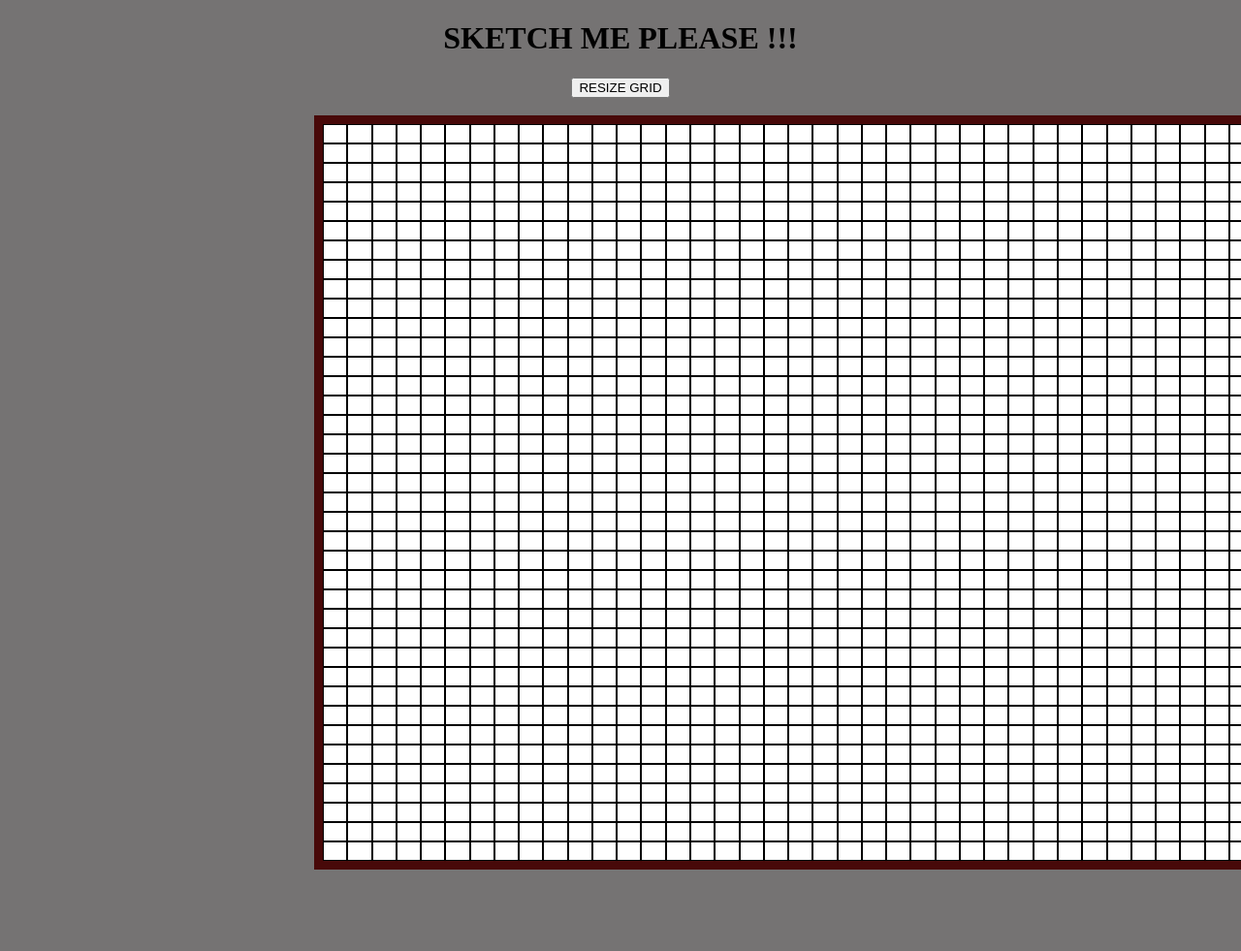
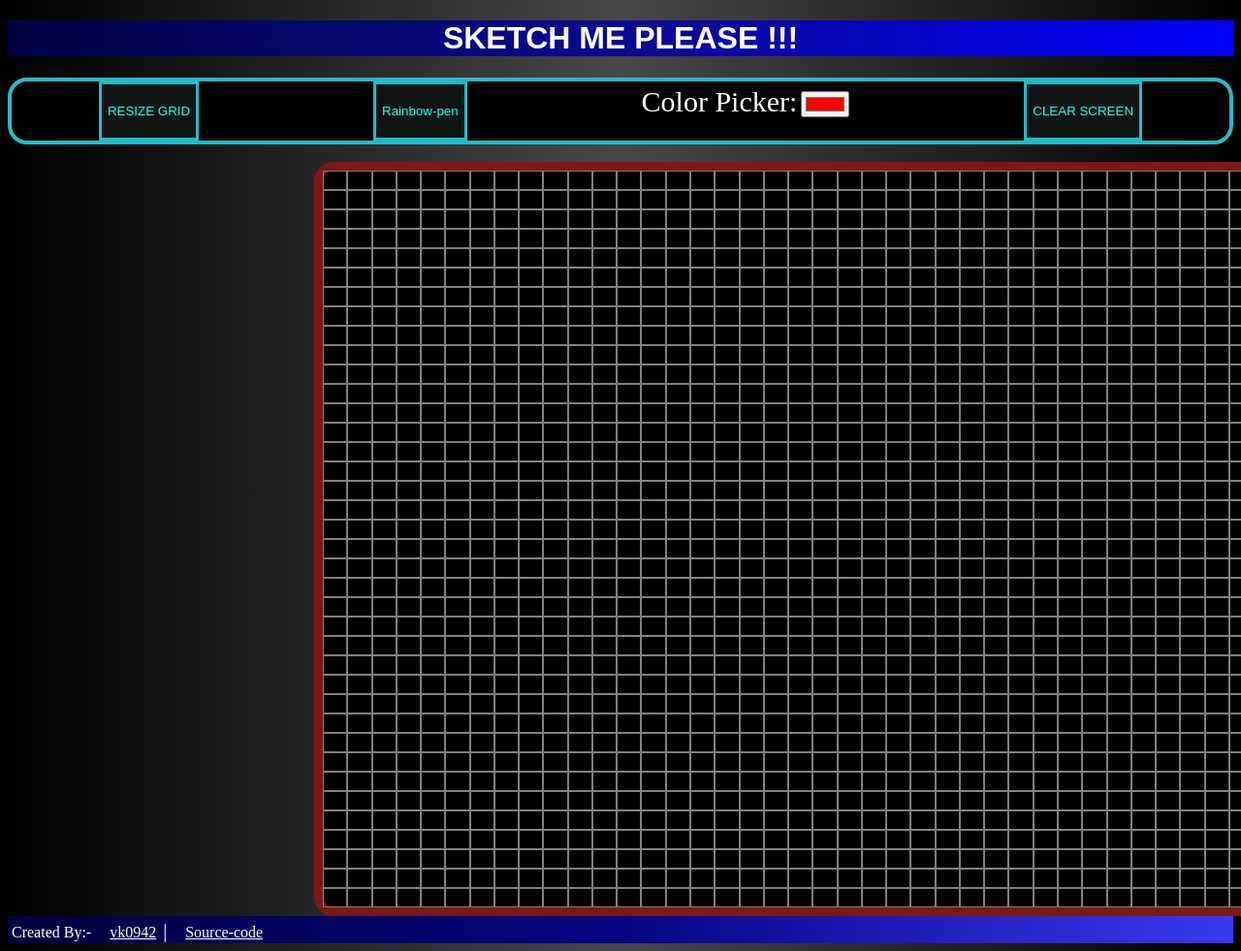
Before and after one commit to vk0942/Etch-a-sketch, a plain HTML site: page index.html in a window 1280 px wide. Shown: the top 981 px of the page at 97% size. Before the commit the page ends 905 px from the top, so only its background shows below. Drawn offline with Linux system fonts and the light colour scheme.

Commit message:
Added color change feature and shades also grid size change feature

```diff
--- a/index.html
+++ b/index.html
@@ -10,8 +10,22 @@
 </head>
 <body>
    <h1>SKETCH ME PLEASE !!!</h1>
-   <button id="resize">RESIZE GRID</button>
-   <br><br>
+   <div class="controls">
+    <button id="resize">RESIZE GRID</button>
+    <button class="rainbow">Rainbow-pen</button>
+    <div>
+   <label for="colorpicker" class="colorpicker">Color Picker:</label>
+   <input type="color" id="colorpicker" value="#ff0000">
+    </div>
+   <button class="clr">CLEAR SCREEN</button>
+   </div>
+   <br>
    <div  class = "main_div"></div>
+    </div>
+    <footer>
+        <span>Created By:- <a href="https://github.com/vk0942">vk0942</a></span>
+        <span class="breaker">|</span>
+         <a href="https://github.com/vk0942/Etch-a-sketch">Source-code</a>
+    </footer>
 </body>
 </html>
--- a/script.js
+++ b/script.js
@@ -1,41 +1,89 @@
 const main_div = document.querySelector(".main_div")
-var n = 38;
-const resize = document.querySelector('#resize');
-resize.addEventListener('click' , pablo);
+const resize = document.querySelector('#resize');//button resize
+let colorpicker = document.querySelector("#colorpicker")
+const rainbow = document.querySelector('.rainbow');
+const clear_btn = document.querySelector('.clr');
+colorpicker.value = "#ff0000";
 
+let n = 38;
+let Is_resize = false;
 function Render_grid()
 {
 
 
-    for(let j = 0;j<n;j++)
-    {
             const hrz_div = document.createElement('div');
             hrz_div.classList.add("hrz_div");
             for(let i = 0;i<n;i++)
             {
                 const cell_div = document.createElement('div');
+                cell_div.style.opacity="1";
                 cell_div.classList.add("cell_div");
+
                 hrz_div.appendChild(cell_div);
+
+                let visited = false;
                 cell_div.addEventListener('mouseout',()=> {
-                cell_div.classList.add('sketched')
+                      change_color(cell_div,visited);
+
+                      visited = true;
                 });
             }
             main_div.appendChild(hrz_div);
 
+
+
 }
+function change_color(cell_div,visited)
+{
+    if(cell_div.style.backgroundColor==="")
+    {
+    if(rainbow.classList.contains('YO'))
+    {
+           cell_div.style.backgroundColor = `rgb(${Math.floor(Math.random() * 256)}, ${Math.floor(Math.random() * 256)}, ${Math.floor(Math.random() * 256)})`;
+    }else  cell_div.style.backgroundColor = colorpicker.value;
+    }else  cell_div.style.opacity = parseFloat(cell_div.style.opacity) -0.05;
 }
-Render_grid();
+
 
 function pablo()
 {
     const size = prompt("GIVE DESIRED SIZE of GRID");
 
-    if(size<=64&&size>=1)
+    if(size<=100&&size>=1)
     {
+        Is_resize=true;
+        n=size;
         //DELETE ELEMENTS
-        main_div.remove();
-        n = size;
-        console.log(n);
+        main_div.innerHTML = "";
+        let i = 0;
+        const renderInterval = setInterval(()=>{
+            Render_grid();
+            i++;
+            if(i==n){
+                clearInterval(renderInterval);
+            }
+        },0.2);
+
+
     }
 
 }
+if(!Is_resize)
+{
+    for(let j =0;j<n;j++)
+    {
+        Render_grid();
+    }
+}
+clear_btn.addEventListener('click',()=>{
+    location.reload();
+})
+resize.addEventListener('click' , pablo);
+rainbow.addEventListener('click',()=>{
+    if(rainbow.classList.contains("YO"))
+    {
+        rainbow.classList.remove('YO');
+    }else{
+        rainbow.classList.add('YO');
+    }
+})
--- a/style.css
+++ b/style.css
@@ -1,6 +1,6 @@
 body{
     text-align: center;
-    background-color: rgba(47, 44, 44, 0.661);
+    background: linear-gradient(90deg,black,rgb(73, 72, 72),black);
 }
 .main_div{
     margin-left:25%;
@@ -9,8 +9,9 @@ body{
     height: 760px;
     display: flex;
     flex-direction:column;
-    border: 9px solid rgb(72, 9, 9);
-    background-color:white;
+    border: 9px solid rgb(125, 24, 24);
+    border-radius: 20px;
+    background-color: black;
 }
 
 .hrz_div{
@@ -21,12 +22,60 @@ body{
 .cell_div{
 
     flex:1;
-    border: 0.5px solid black;
+    border: 0.5px solid grey;
 
 }
 .cell_div:hover{
     background-color: black;
 }
-.sketched{
-    background-color:red;
+
+.controls{
+    background-color: black;
+    color: white;
+    display: flex;
+    justify-content:space-around;
+    border: 4px solid rgb(40, 185, 198);
+    border-radius: 20px;
 }
+.controls button{
+    border: 3px solid rgb(26, 191, 197);
+    padding-top: 20px;
+    padding-bottom: 20px;
+    background-color: rgba(52, 60, 60, 0.334);
+    color:rgb(22, 255, 228);
+    font-weight: 100px;
+}
+.controls button:hover{
+    background-color:blue
+}
+
+h1{
+    background: linear-gradient(90deg,rgb(2, 2, 68),rgb(10, 10, 145),blue);
+    color: white;
+    font-family: sans-serif;
+}
+.colorpicker{
+    font-size: 30px;
+}
+#colorpicker{
+    margin-top: 10px;
+    margin-left: 0px;
+}
+.YO{
+    background: linear-gradient(90deg, violet,indigo,blue,green,yellow,orange,Red);
+}
+footer a {
+    margin-left: 15px;
+    color: white;
+}
+footer{
+    text-align:left;
+    color: white;
+    padding:4px;
+    height: 20px;
+    background: linear-gradient(90deg,rgb(2, 2, 63),rgb(5, 5, 131),rgb(57, 57, 242));
+}
+.breaker{
+    font-size: 20px;
+    margin-left: 3px;
+}
```
Lines whose indentation alone changed are shown as unchanged.
